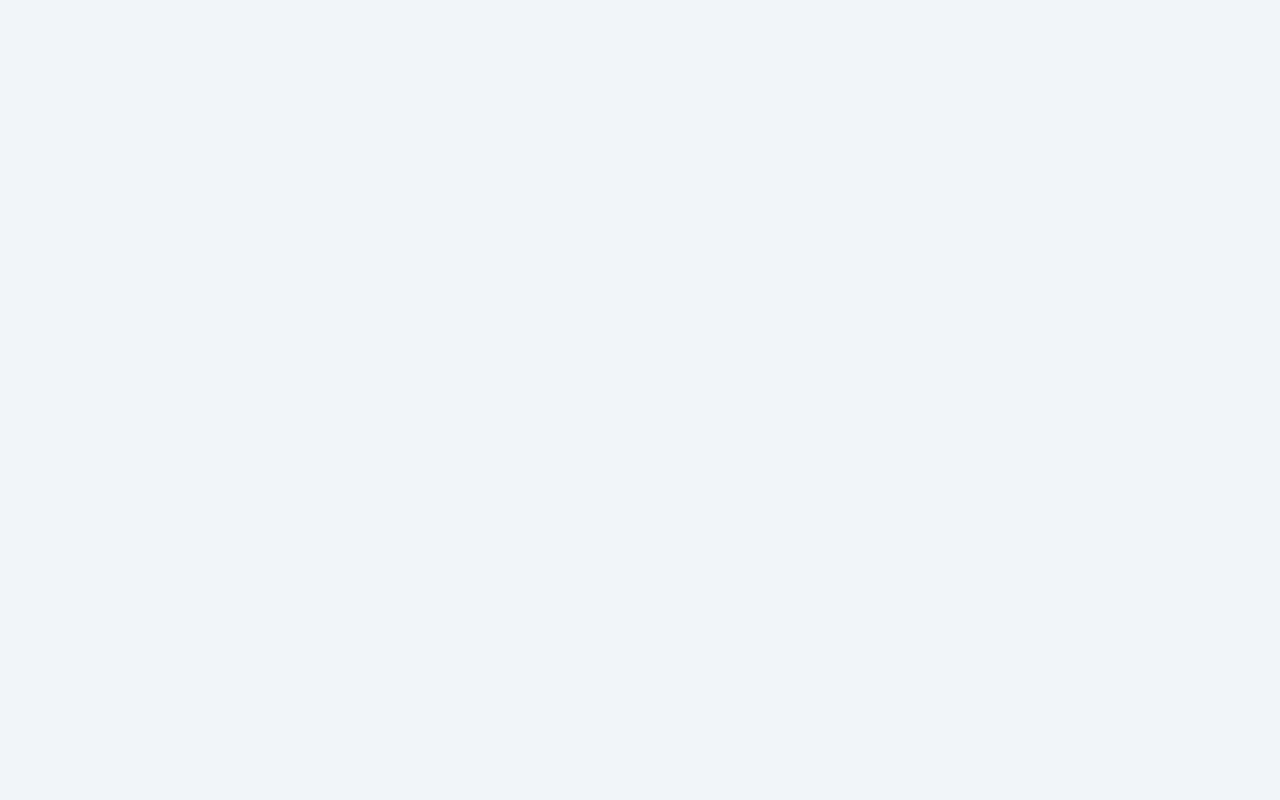
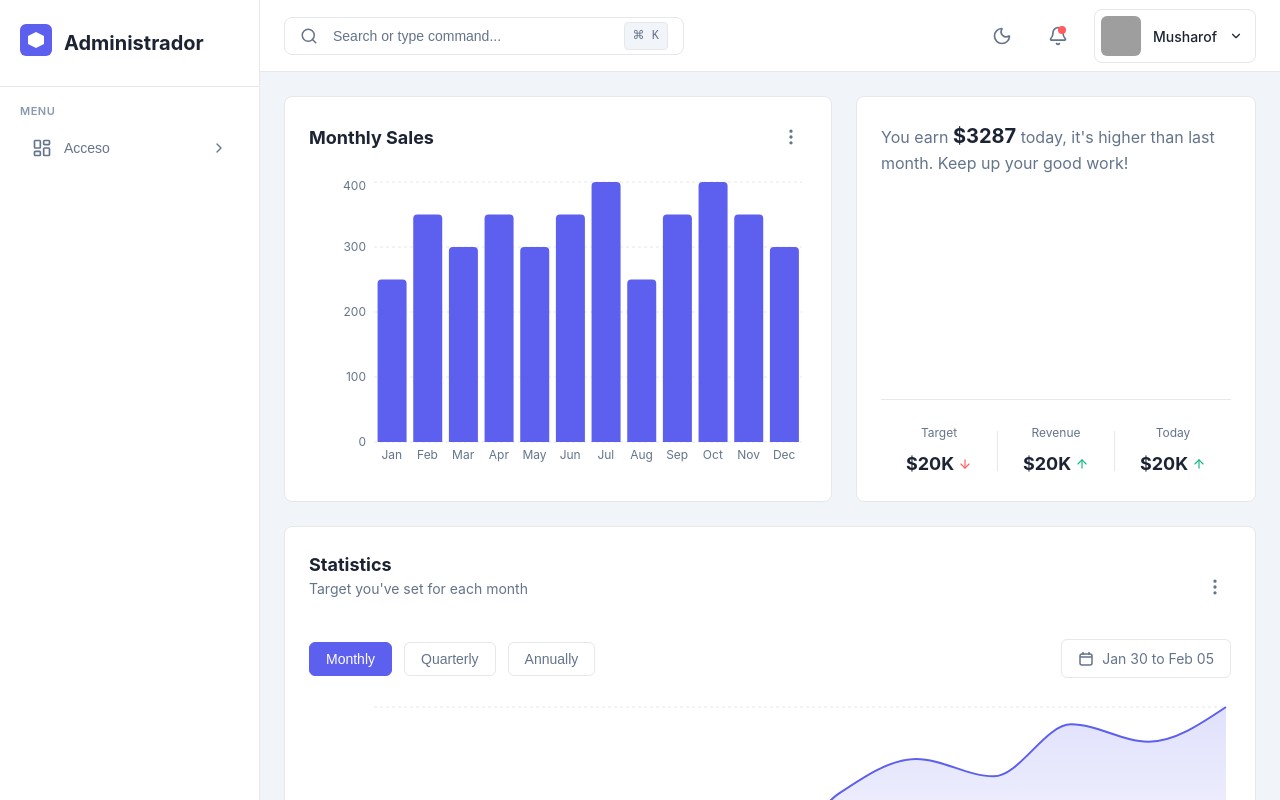
Before and after one commit to alejandro1223342/SicamWeb, a React (Vite) app: page /dashboard in a window 1280 px wide. Before the commit this address had no page. Shown: the top 800 px of the page. Built offline with nearby package versions, Linux system fonts and the light colour scheme; grey boxes are pictures that could not be loaded.

Commit message:
feat/implement-design-dashboard-admin

```diff
--- a/src/App.tsx
+++ b/src/App.tsx
@@ -3,6 +3,8 @@ import { useState } from 'react';
 import { Eye, EyeOff } from 'lucide-react';
 import axios from 'axios';
 import './index.css';
+import DashboardLayout from './components/layout/DashboardLayout';
+import Dashboard from './pages/Dashboard';
 
 // Componente de Sign In con diseño TailAdmin
 function SignIn() {
@@ -282,6 +284,9 @@ function App() {
         <Route path="/" element={<SignIn />} />
         <Route path="/signin" element={<SignIn />} />
         <Route path="/signup" element={<SignUp />} />
+        <Route element={<DashboardLayout />}>
+          <Route path="/dashboard" element={<Dashboard />} />
+        </Route>
       </Routes>
     </BrowserRouter>
   );
--- /dev/null
+++ b/src/components/dashboard/EngagementCard.tsx
@@ -0,0 +1,42 @@
+import { ArrowUp, ArrowDown } from 'lucide-react';
+
+export default function EngagementCard() {
+    return (
+        <div className="chart-card engagement-card">
+            <div className="engagement-content">
+                <p className="engagement-message">
+                    You earn <strong>$3287</strong> today, it's higher than last month. Keep up your good work!
+                </p>
+                <div className="engagement-image">
+                    {/* Placeholder for the illustration in the image */}
+                </div>
+            </div>
+
+            <div className="engagement-stats">
+                <div className="e-stat">
+                    <span className="e-label">Target</span>
+                    <div className="e-value-row">
+                        <span className="e-value">$20K</span>
+                        <ArrowDown size={14} className="text-danger" />
+                    </div>
+                </div>
+                <div className="e-divider"></div>
+                <div className="e-stat">
+                    <span className="e-label">Revenue</span>
+                    <div className="e-value-row">
+                        <span className="e-value">$20K</span>
+                        <ArrowUp size={14} className="text-success" />
+                    </div>
+                </div>
+                <div className="e-divider"></div>
+                <div className="e-stat">
+                    <span className="e-label">Today</span>
+                    <div className="e-value-row">
+                        <span className="e-value">$20K</span>
+                        <ArrowUp size={14} className="text-success" />
+                    </div>
+                </div>
+            </div>
+        </div>
+    );
+}
--- a/src/components/layout/Header.tsx
+++ b/src/components/layout/Header.tsx
@@ -6,7 +6,7 @@ export default function Header() {
             <div className="header-content">
                 {/* Search Bar */}
                 <div className="search-container">
-                    <Search className="search-icon" size={20} />
+                    <Search className="search-icon" size={18} />
                     <input
                         type="text"
                         placeholder="Search or type command..."
@@ -25,22 +25,22 @@ export default function Header() {
                     {/* Notifications */}
                     <button className="header-btn notification-btn">
                         <Bell size={20} />
-                        <span className="notification-badge">3</span>
+                        <span className="dot-badge"></span>
                     </button>
 
                     {/* User Menu */}
                     <div className="user-menu">
-                        <button className="user-menu-btn">
+                        <div className="user-menu-btn">
                             <img
-                                src="https://ui-avatars.com/api/?name=Musharof+Chowdhury&background=5D5FEF&color=fff"
+                                src="https://ui-avatars.com/api/?name=Musharof+Chowdhury&background=5D5FEF&color=fff&rounded=true"
                                 alt="User"
                                 className="user-avatar"
                             />
                             <div className="user-info">
                                 <span className="user-name">Musharof</span>
                             </div>
-                            <ChevronDown size={16} />
-                        </button>
+                            <ChevronDown size={14} />
+                        </div>
                     </div>
                 </div>
             </div>
--- a/src/components/layout/Sidebar.tsx
+++ b/src/components/layout/Sidebar.tsx
@@ -2,13 +2,7 @@ import { useState } from 'react';
 import { Link, useLocation } from 'react-router-dom';
 import {
     LayoutDashboard,
-    ShoppingCart,
-    Bot,
-    Calendar,
     UserCircle,
-    CheckSquare,
-    FileText,
-    Table,
     ChevronDown,
     ChevronRight,
 } from 'lucide-react';
@@ -23,41 +17,19 @@ interface MenuItem {
 
 const menuItems: MenuItem[] = [
     {
-        title: 'Dashboard',
+        title: 'Acceso',
         icon: <LayoutDashboard size={20} />,
         children: [
-            { title: 'Ecommerce', icon: null, path: '/dashboard/ecommerce' },
-            { title: 'Analytics', icon: null, path: '/dashboard/analytics' },
-            { title: 'Marketing', icon: null, path: '/dashboard/marketing' },
-            { title: 'CRM', icon: null, path: '/dashboard/crm' },
-            { title: 'Stocks', icon: null, path: '/dashboard/stocks' },
-            { title: 'SaaS', icon: null, badge: 'NEW', path: '/dashboard/saas' },
-            { title: 'Logistics', icon: null, badge: 'NEW', path: '/dashboard/logistics' },
+            { title: 'Médicos', icon: <UserCircle size={20} />, path: '/dashboard/doctor' },
         ],
     },
+
 ];
 
-const supportItems: MenuItem[] = [
-    { title: 'AI Assistant', icon: <Bot size={20} />, badge: 'NEW', path: '/ai-assistant' },
-    { title: 'E-commerce', icon: <ShoppingCart size={20} />, badge: 'NEW', path: '/ecommerce' },
-    { title: 'Calendar', icon: <Calendar size={20} />, path: '/calendar' },
-    { title: 'User Profile', icon: <UserCircle size={20} />, path: '/profile' },
-    { title: 'Task', icon: <CheckSquare size={20} />, path: '/tasks' },
-    { title: 'Forms', icon: <FileText size={20} />, path: '/forms' },
-    { title: 'Tables', icon: <Table size={20} />, path: '/tables' },
-];
-
-const authItems: MenuItem[] = [
-    { title: 'Sign In', icon: null, path: '/signin' },
-    { title: 'Sign Up', icon: null, path: '/signup' },
-    { title: 'Reset Password', icon: null, path: '/reset-password' },
-    { title: 'Two Step Verification', icon: null, path: '/two-step' },
-];
 
 export default function Sidebar() {
     const [openMenus, setOpenMenus] = useState<{ [key: string]: boolean }>({
         Dashboard: true,
-        Authentication: false,
     });
     const location = useLocation();
 
@@ -86,7 +58,7 @@ export default function Sidebar() {
                             />
                         </svg>
                     </div>
-                    <span className="logo-text">TailAdmin</span>
+                    <span className="logo-text">Administrador</span>
                 </Link>
             </div>
 
@@ -127,58 +99,12 @@ export default function Sidebar() {
                     ))}
                 </div>
 
-                {/* Support Section */}
-                <div className="nav-section">
-                    <h3 className="nav-section-title">SUPPORT</h3>
-                    {supportItems.map((item) => (
-                        <Link
-                            key={item.title}
-                            to={item.path || '#'}
-                            className={`nav-item ${isActive(item.path) ? 'active' : ''}`}
-                        >
-                            <div className="nav-item-content">
-                                {item.icon}
-                                <span>{item.title}</span>
-                                {item.badge && <span className="badge">{item.badge}</span>}
-                            </div>
-                        </Link>
-                    ))}
-                </div>
 
-                {/* Others Section */}
-                <div className="nav-section">
-                    <h3 className="nav-section-title">OTHERS</h3>
-                    <button
-                        onClick={() => toggleMenu('Authentication')}
-                        className={`nav-item ${openMenus['Authentication'] ? 'active' : ''}`}
-                    >
-                        <div className="nav-item-content">
-                            <UserCircle size={20} />
-                            <span>Authentication</span>
-                        </div>
-                        {openMenus['Authentication'] ? <ChevronDown size={16} /> : <ChevronRight size={16} />}
-                    </button>
-                    {openMenus['Authentication'] && (
-                        <div className="nav-submenu">
-                            {authItems.map((child) => (
-                                <Link
-                                    key={child.title}
-                                    to={child.path || '#'}
-                                    className={`nav-subitem ${isActive(child.path) ? 'active' : ''}`}
-                                >
-                                    {child.title}
-                                </Link>
-                            ))}
-                        </div>
-                    )}
-                </div>
+
+
             </nav>
 
-            {/* Footer */}
-            <div className="sidebar-footer">
-                <p className="footer-title">#1 Tailwind CSS Dashboard</p>
-                <p className="footer-subtitle">Leading Tailwind CSS Admin</p>
-            </div>
+
         </aside>
     );
 }
--- a/src/index.css
+++ b/src/index.css
@@ -303,6 +303,16 @@ body {
   display: flex;
   align-items: center;
   justify-content: center;
+}
+
+.dot-badge {
+  position: absolute;
+  top: 10px;
+  right: 12px;
+  width: 8px;
+  height: 8px;
+  background: #FF5C5C;
+  border-radius: 50%;
 }
 
 .user-menu-btn {
@@ -936,3 +946,73 @@ body {
     padding: 32px 24px;
   }
 }
+
+/* ===== Engagement Card ===== */
+.engagement-card {
+  display: flex;
+  flex-direction: column;
+  justify-content: space-between;
+  height: 100%;
+}
+
+.engagement-content {
+  margin-bottom: 24px;
+}
+
+.engagement-message {
+  font-size: 16px;
+  color: var(--text-gray);
+  line-height: 1.5;
+}
+
+.engagement-message strong {
+  color: var(--text-dark);
+  font-size: 20px;
+}
+
+.engagement-stats {
+  display: flex;
+  align-items: center;
+  justify-content: space-between;
+  padding-top: 24px;
+  border-top: 1px solid var(--border);
+}
+
+.e-stat {
+  flex: 1;
+  text-align: center;
+}
+
+.e-label {
+  font-size: 12px;
+  color: var(--text-gray);
+  display: block;
+  margin-bottom: 8px;
+}
+
+.e-value-row {
+  display: flex;
+  align-items: center;
+  justify-content: center;
+  gap: 4px;
+}
+
+.e-value {
+  font-size: 18px;
+  font-weight: 700;
+  color: var(--text-dark);
+}
+
+.e-divider {
+  width: 1px;
+  height: 40px;
+  background: var(--border);
+}
+
+.text-success {
+  color: #10B981 !important;
+}
+
+.text-danger {
+  color: #FF5C5C !important;
+}
--- a/src/pages/Dashboard.tsx
+++ b/src/pages/Dashboard.tsx
@@ -3,25 +3,25 @@ import StatsCard from '../components/dashboard/StatsCard';
 import MonthlySales from '../components/dashboard/MonthlySales';
 import MonthlyTarget from '../components/dashboard/MonthlyTarget';
 import Statistics from '../components/dashboard/Statistics';
+import EngagementCard from '../components/dashboard/EngagementCard';
 
 export default function Dashboard() {
     return (
         <div className="dashboard">
-            {/* Stats Cards Row */}
-            <div className="stats-grid">
+            {/* Row 1: Bar Chart + Engagement Card */}
+            <div className="charts-grid">
+                <MonthlySales />
+                <EngagementCard />
+            </div>
+
+            {/* Row 2: Statistics (Area Chart) */}
+            <Statistics />
+
+            {/* Optional/Previous components can go below or be removed */}
+            <div className="stats-grid" style={{ display: 'none' }}>
                 <StatsCard title="Customers" value={3782} change={11.01} icon={Users} />
                 <StatsCard title="Orders" value={5359} change={-9.05} icon={Package} />
-            </div>
-
-            {/* Charts Grid */}
-            <div className="charts-grid">
-                <div className="charts-left">
-                    <MonthlySales />
-                    <Statistics />
-                </div>
-                <div className="charts-right">
-                    <MonthlyTarget />
-                </div>
+                <MonthlyTarget />
             </div>
         </div>
     );
```
